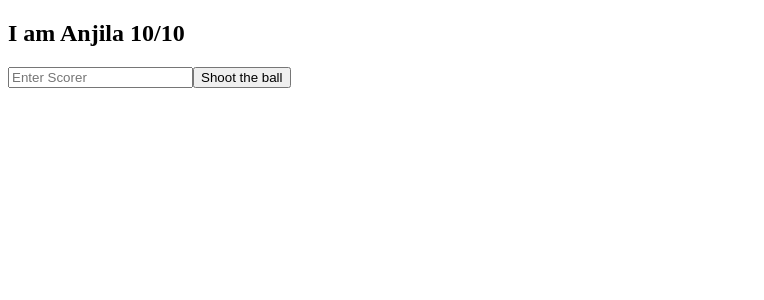
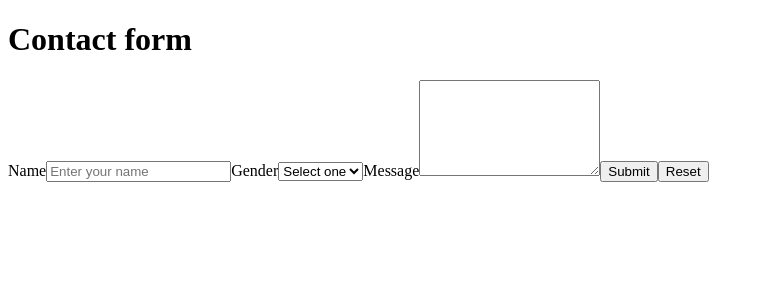
Before and after one commit to meow0907/basic-react, a React (Vite) app: page / in a window 1280 px wide. Shown: the top 300 px of the page, without its empty margins (0-764 px from the left). Built offline with nearby package versions, Linux system fonts and the light colour scheme.

Commit message:
updated readme

```diff
--- a/src/App.jsx
+++ b/src/App.jsx
@@ -1,11 +1,12 @@
-import Car from "./Car";
+// import Car from "./Car";
+import Contact from "./Contact";
  const App = ()=>{
   //js logic
 
   //HTML inside return tag
   return (
     <>
-    <Car num1={6} num2={4}/>
+    <Contact  />
     </>
   );
 };
--- a/src/Car.jsx
+++ b/src/Car.jsx
@@ -1,25 +1,40 @@
-import { useState } from 'react';
 
-const Car = ({ num1, num2 }) => {
-  const [scorer, setScorer] = useState('');
+// const Car = ({ goal = false}) => {
+//   return<>{goal? <Goal/>:<Missed/>}</>;
 
-  const sum = num1 + num2;
+//   // return (
+//   //   <>
+//   //     <h2>I am Anjila {sum}/{sum}</h2>
+//   //     <input
+//   //       placeholder="Enter Scorer"  id ="Scorer"
+//   //     />
+//   //     <button onClick={() => shoot(document.getElementById("Scorer").value)}>Shoot the ball</button>
+//   //   </>
+//   // );
+// };
 
-  const shoot = (msg) => {
-    alert(`${msg} by ${scorer}`);
-  };
+// const Missed = ()=>{
+//   return <h1>Missed</h1>;
+// };
 
-  return (
-    <>
-      <h2>I am Anjila {sum}/{sum}</h2>
-      <input
-        placeholder="Enter Scorer"
-        value={scorer}
-        onChange={(e) => setScorer(e.target.value)}
-      />
-      <button onClick={() => shoot("Goal...")}>Shoot the ball</button>
-    </>
-  );
-};
+// const Goal = ()=>{
+//   return <h1>Goal</h1>;
+// };
 
-export default Car;
+
+// export default Car;
+
+//--------------list---------------------------------------------
+
+
+// const Garage=()=>{
+//   const cars = ["Ford","BMW","Audi"];
+//   //return<>{cars.length>0 && cars.map((car)=><Car Key = {car} brand = {car}/>)}</>
+//   return<>{cars.length>0 && cars.map((car,idx)=><Car Key = {idx} brand = {car}/>)}</>
+// };
+
+// const Car=({brand})=>{
+//   return<div> I am {brand} car </div>
+// };
+
+// export default Garage;
--- /dev/null
+++ b/src/Contact.jsx
@@ -0,0 +1,42 @@
+const Contact = () => {
+    const submitForm = (e) => {
+      e.preventDefault();
+      const name = document.getElementById("name").value;
+      const gender = document.getElementById("gender").value;
+      const message = document.getElementById("message").value;
+      if (name && gender && message) {
+        document.getElementById("thankYou").innerHTML =
+          "Thanking you for Contacting us";
+        setTimeout(() => {
+          document.getElementById("thankYou").innerHTML = "";
+        }, 3000);
+      }
+    };
+
+    const resetForm = () => {
+      document.getElementById("contactForm").reset();
+    };
+
+    return (
+      <div>
+        <h1>Contact form</h1>
+        <form id="contactForm" onSubmit={(e) => submitForm(e)}>
+          <label>Name</label>
+          <input placeholder="Enter your name" id="name" required />
+          <label>Gender</label>
+          <select required id="gender">
+            <option value="">Select one</option>
+            <option value="Male">Male</option>
+            <option value="Female">Female</option>
+          </select>
+          <label>Message</label>
+          <textarea rows={6} required id="message"></textarea>
+          <button type="submit">Submit</button>
+          <button onClick={resetForm}>Reset</button>
+        </form>
+        <div id="thankYou"></div>
+      </div>
+    );
+  };
+
+  export default Contact;
```
